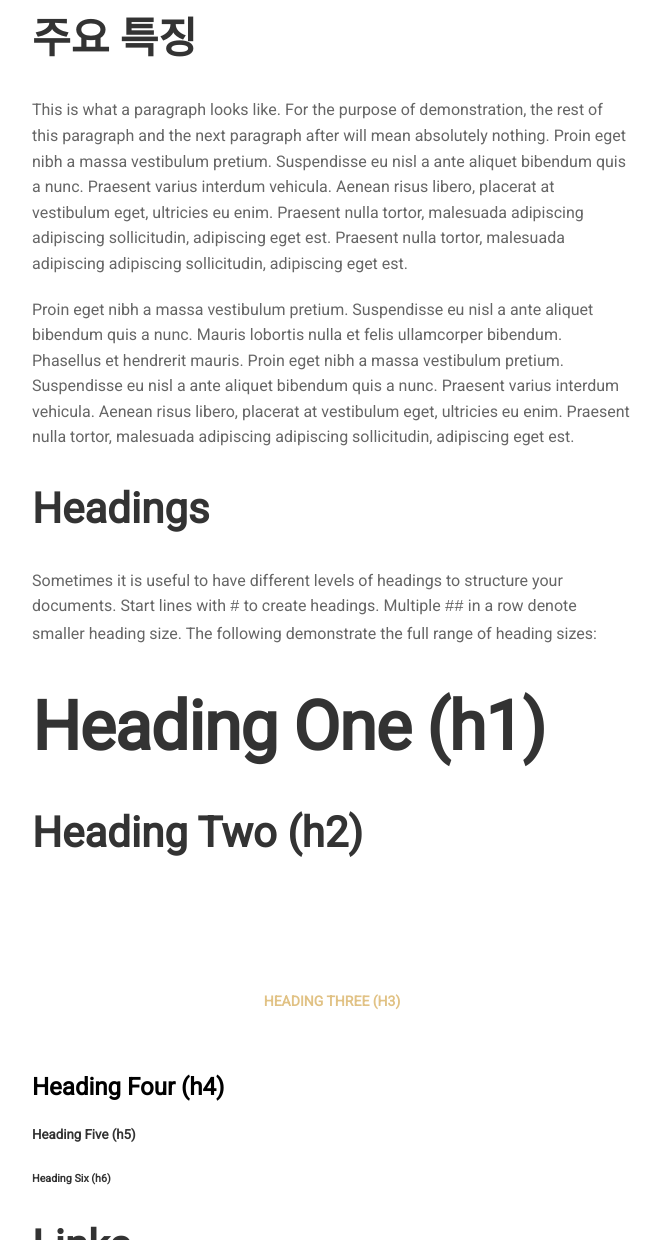
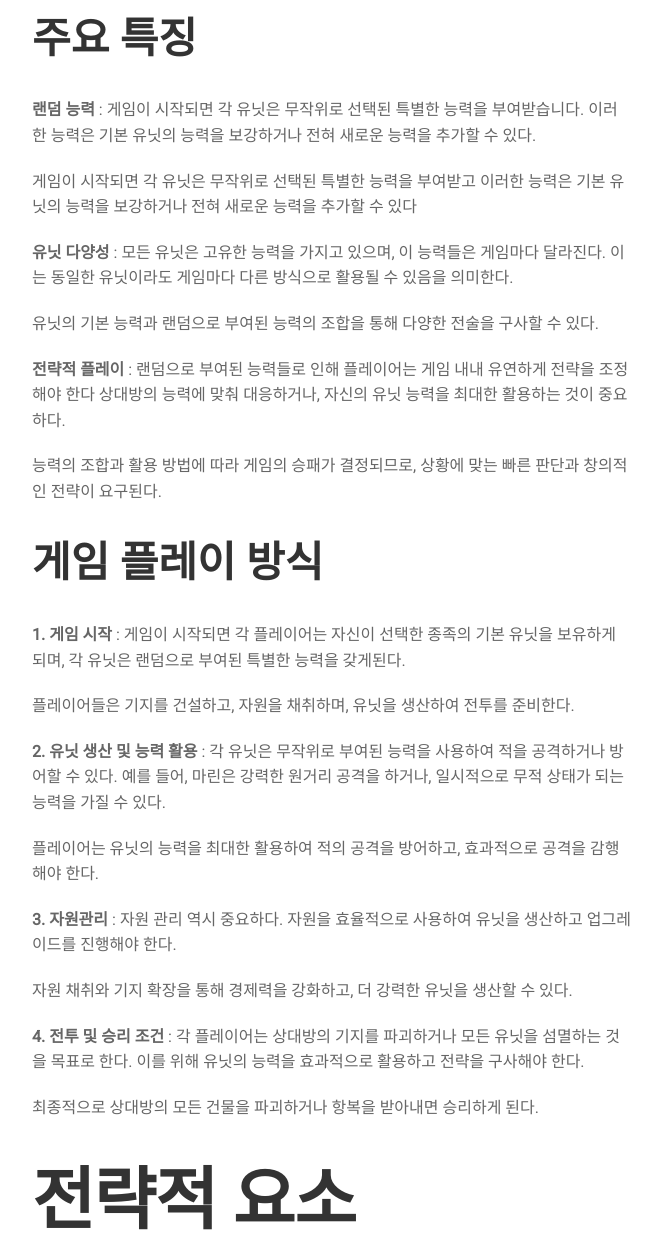
Before and after one commit to kyuyoungHan/kyuyoungHan.github.io, a Jekyll site: the page built from _posts/2014-01-01-text-formatting-examples.md, in a window 1280 px wide and 1400 px high, scrolled down 1942 px. Shown: the part 160-1400 px from the top of the window, without its empty margins (308-969 px from the left). Built offline with Jekyll 4.4.1, drawn with Linux system fonts in a browser that asks for light colours; nearby versions of some CDN libraries; formulas are drawn with MathJax 3; comment, search, counter and statistics services are not loaded; some of the changed text lies outside the part shown.

Commit message:
수정본15

```diff
--- a/_posts/2014-01-01-text-formatting-examples.md
+++ b/_posts/2014-01-01-text-formatting-examples.md
@@ -30,14 +30,50 @@ title: "랜덤 능력 크래프트"
 
 ## 주요 특징
 
-This is what a paragraph looks like. For the purpose of demonstration, the rest of this paragraph and the next paragraph after will mean absolutely nothing. Proin eget nibh a massa vestibulum pretium. Suspendisse eu nisl a ante aliquet bibendum quis a nunc. Praesent varius interdum vehicula. Aenean risus libero, placerat at vestibulum eget, ultricies eu enim. Praesent nulla tortor, malesuada adipiscing adipiscing sollicitudin, adipiscing eget est. Praesent nulla tortor, malesuada adipiscing adipiscing sollicitudin, adipiscing eget est.
+**랜덤 능력** : 게임이 시작되면 각 유닛은 무작위로 선택된 특별한 능력을 부여받습니다. 이러한 능력은 기본 유닛의 능력을 보강하거나 전혀 새로운 능력을 추가할 수 있다.
 
-Proin eget nibh a massa vestibulum pretium. Suspendisse eu nisl a ante aliquet bibendum quis a nunc. Mauris lobortis nulla et felis ullamcorper bibendum. Phasellus et hendrerit mauris. Proin eget nibh a massa vestibulum pretium. Suspendisse eu nisl a ante aliquet bibendum quis a nunc. Praesent varius interdum vehicula. Aenean risus libero, placerat at vestibulum eget, ultricies eu enim. Praesent nulla tortor, malesuada adipiscing adipiscing sollicitudin, adipiscing eget est.
+게임이 시작되면 각 유닛은 무작위로 선택된 특별한 능력을 부여받고 이러한 능력은 기본 유닛의 능력을 보강하거나 전혀 새로운 능력을 추가할 수 있다
 
 
-## Headings
+**유닛 다양성** : 모든 유닛은 고유한 능력을 가지고 있으며, 이 능력들은 게임마다 달라진다. 이는 동일한 유닛이라도 게임마다 다른 방식으로 활용될 수 있음을 의미한다.
 
-Sometimes it is useful to have different levels of headings to structure your documents. Start lines with `#` to create headings. Multiple `##` in a row denote smaller heading size. The following demonstrate the full range of heading sizes:
+유닛의 기본 능력과 랜덤으로 부여된 능력의 조합을 통해 다양한 전술을 구사할 수 있다.
+
+
+**전략적 플레이** : 랜덤으로 부여된 능력들로 인해 플레이어는 게임 내내 유연하게 전략을 조정해야 한다 상대방의 능력에 맞춰 대응하거나, 자신의 유닛 능력을 최대한 활용하는 것이 중요하다.
+
+능력의 조합과 활용 방법에 따라 게임의 승패가 결정되므로, 상황에 맞는 빠른 판단과 창의적인 전략이 요구된다.
+
+
+## 게임 플레이 방식
+
+**1. 게임 시작** : 게임이 시작되면 각 플레이어는 자신이 선택한 종족의 기본 유닛을 보유하게 되며, 각 유닛은 랜덤으로 부여된 특별한 능력을 갖게된다.
+
+플레이어들은 기지를 건설하고, 자원을 채취하며, 유닛을 생산하여 전투를 준비한다.
+
+**2. 유닛 생산 및 능력 활용** : 각 유닛은 무작위로 부여된 능력을 사용하여 적을 공격하거나 방어할 수 있다. 예를 들어, 마린은 강력한 원거리 공격을 하거나, 일시적으로 무적 상태가 되는 능력을 가질 수 있다.
+
+플레이어는 유닛의 능력을 최대한 활용하여 적의 공격을 방어하고, 효과적으로 공격을 감행해야 한다.
+
+**3. 자원관리** : 자원 관리 역시 중요하다. 자원을 효율적으로 사용하여 유닛을 생산하고 업그레이드를 진행해야 한다.
+
+자원 채취와 기지 확장을 통해 경제력을 강화하고, 더 강력한 유닛을 생산할 수 있다.
+
+**4. 전투 및 승리 조건** : 각 플레이어는 상대방의 기지를 파괴하거나 모든 유닛을 섬멸하는 것을 목표로 한다. 이를 위해 유닛의 능력을 효과적으로 활용하고 전략을 구사해야 한다.
+
+최종적으로 상대방의 모든 건물을 파괴하거나 항복을 받아내면 승리하게 된다.
+
+
+# 전략적 요소 #
+
+**유닛 조합** : 랜덤 능력으로 인해 다양한 유닛 조합을 실험할 수 있다 특정 능력을 가진 유닛들을 조합하여 시너지 효과를 극대화할 수 있다.
+
+**능력 활용** : 능력의 쿨다운 시간과 사용 조건을 잘 파악하고, 적재적소에 활용하여 전투를 유리하게 이끌어야 한다.
+
+**맵 컨트롤** : 맵 상의 중요한 자원을 차지하고, 적의 이동 경로를 차단하거나 기습을 준비하는 등 맵 컨트롤도 중요한 전략 요소이다.
+
+
+랜덤능력크래프트는 이러한 요소들을 통해 기존의 스타크래프트 1과는 다른 새로운 재미를 제공합니다. 매번 게임을 새롭게 만들어주는 랜덤 능력 덕분에, 플레이어는 끊임없이 새로운 전략을 구상하고 실행하게 됩니다. 이로 인해 높은 재플레이 가치와 다양한 전략적 깊이를 경험할 수 있습니다.
 
 # Heading One (h1)
 
@@ -149,8 +185,8 @@ lorem ipsum dolor sit | lorem ipsum dolor sit | lorem ipsum dolor sit | lorem ip
 
 ## 랜덤 능력 크래프트 영상
 
+<iframe width="560" height="315" src="https://www.youtube.com/embed/XZxnNpsYUDo?si=HDwJQq2AJEVaKL0h" title="YouTube video player" frameborder="0" allow="accelerometer; autoplay; clipboard-write; encrypted-media; gyroscope; picture-in-picture; web-share" referrerpolicy="strict-origin-when-cross-origin" allowfullscreen></iframe>
 
-<iframe width="560" height="315" src="https://www.youtube.com/embed/mthtn1X4eUY" frameborder="0" allowfullscreen></iframe>
 
 <a class="twitter-grid" data-partner="tweetdeck" href="https://twitter.com/paululele/timelines/755079130027352064">New Collection</a> <script async src="//platform.twitter.com/widgets.js" charset="utf-8"></script>
 
```
